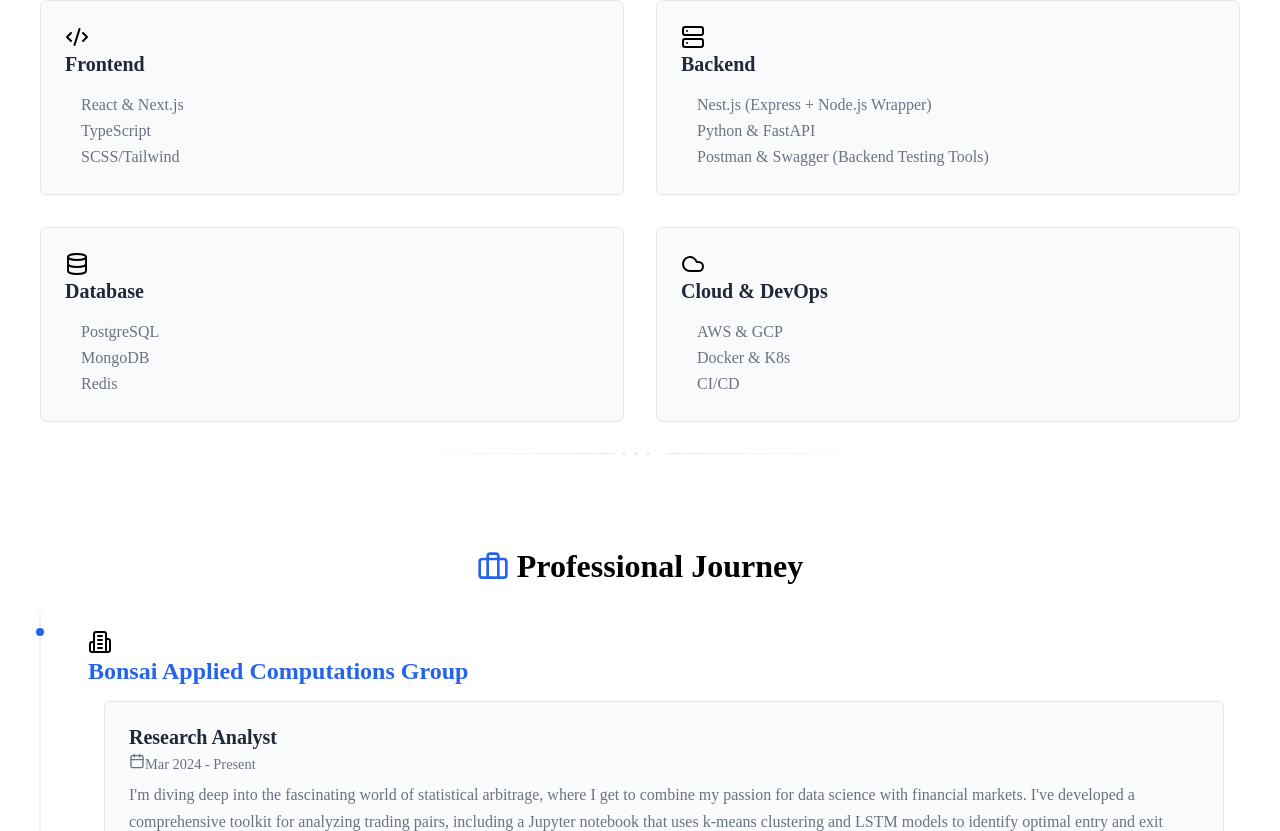
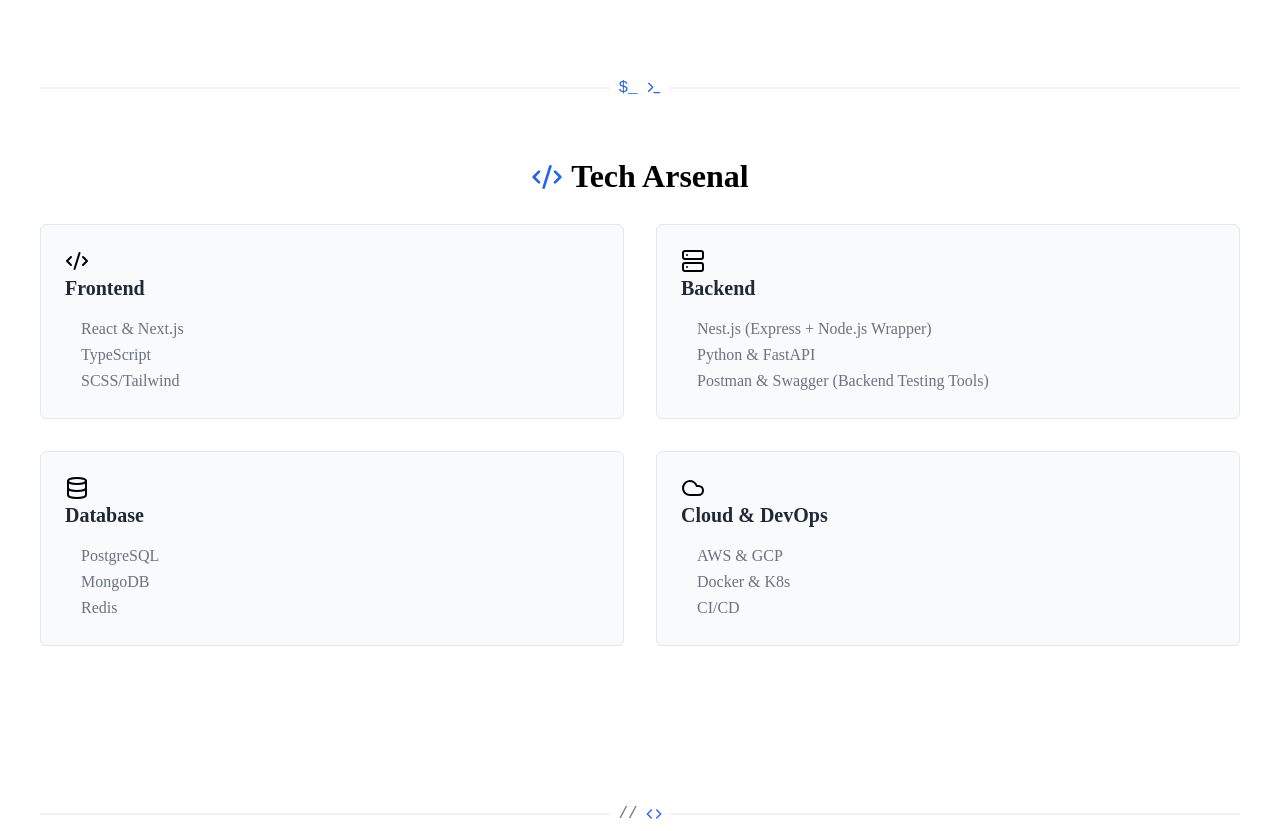
Before and after one commit to AlexMorrow239/portfolio-website, a Next.js app in the folder frontend/: page /About/About in a window 1280 px wide. Shown: the part 1149-1980 px from the top of the page. Built offline with nearby package versions, Linux system fonts and the light colour scheme.

Commit message:
added SectionDivider

```diff
--- /dev/null
+++ b/frontend/src/components/common/SectionDivider/SectionDivider.scss
@@ -0,0 +1,136 @@
+@use '../../../assets/styles/abstracts/index' as *;
+
+.section-divider {
+  position: relative;
+  margin: var(--spacing-xxxl) 0;
+  padding: var(--spacing-xl) 0;
+  min-height: 2rem;
+  display: flex;
+  align-items: center;
+  justify-content: center;
+
+  // Base divider line
+  &::after {
+    content: '';
+    position: absolute;
+    left: 0;
+    right: 0;
+    top: 50%;
+    transform: translateY(-50%);
+    width: 100%;
+    height: 1px;
+    background: var(--color-border);
+  }
+
+  // Common styles for centered content
+  &__content {
+    position: relative;
+    z-index: 2;
+    display: flex;
+    align-items: center;
+    gap: var(--spacing-xs);
+    background: var(--color-background);
+    padding: 0 var(--spacing-sm);
+    font-family: var(--mono-font), var(--mono-fallback);
+    color: var(--color-text-light);
+  }
+
+  // Code variant
+  &--code {
+    .section-divider__content {
+      &::before {
+        content: '//';
+        margin-right: var(--spacing-xs);
+      }
+    }
+  }
+
+  // Terminal variant
+  &--terminal {
+    .section-divider__content {
+      &::before {
+        content: '$_';
+        color: var(--color-primary);
+        margin-right: var(--spacing-xs);
+      }
+    }
+  }
+
+  // Database variant
+  &--database {
+    &::after {
+      background: linear-gradient(90deg, transparent, var(--color-border), transparent);
+    }
+
+    .section-divider__content {
+      &::before {
+        content: '[ ]';
+        letter-spacing: 0.25rem;
+      }
+    }
+  }
+
+  // Binary variant
+  &--binary {
+    .section-divider__content {
+      font-size: 0.75rem;
+      letter-spacing: 0.25rem;
+
+      &::before {
+        content: '01';
+      }
+    }
+  }
+
+  // Minimal variant
+  &--minimal {
+    &::after {
+      width: 40px;
+      background: var(--color-primary);
+      margin: 0 auto;
+
+      @include respond-to('sm') {
+        width: 60px;
+      }
+    }
+
+    .section-divider__content {
+      display: none;
+    }
+  }
+
+  // Icon styles
+  &__icon {
+    width: 16px;
+    height: 16px;
+    color: var(--color-primary);
+  }
+
+  // Spacing variants
+  &--sm {
+    margin: var(--spacing-xl) 0;
+    padding: var(--spacing-lg) 0;
+  }
+
+  &--md {
+    margin: var(--spacing-xxl) 0;
+    padding: var(--spacing-xl) 0;
+  }
+
+  &--lg {
+    margin: calc(var(--spacing-xxl) + var(--spacing-xl)) 0;
+    padding: var(--spacing-xxl) 0;
+  }
+
+  &--xl {
+    margin: var(--spacing-xxxl) 0;
+    padding: calc(var(--spacing-xxl) + var(--spacing-md)) 0;
+  }
+
+  // Dark mode adjustments
+  [data-theme='dark'] & {
+    .section-divider__content {
+      background-color: var(--color-background);
+    }
+  }
+}
--- /dev/null
+++ b/frontend/src/components/common/SectionDivider/SectionDivider.tsx
@@ -0,0 +1,45 @@
+import React from 'react';
+import { Terminal, Database, Code } from 'lucide-react';
+import './SectionDivider.scss';
+
+interface SectionDividerProps {
+  variant?: 'code' | 'terminal' | 'database' | 'binary' | 'minimal';
+  spacing?: 'sm' | 'md' | 'lg' | 'xl';
+  className?: string;
+}
+
+const SectionDivider: React.FC<SectionDividerProps> = ({
+  variant = 'code',
+  spacing = 'xl',
+  className = '',
+}) => {
+  const getIcon = (): JSX.Element | null => {
+    switch (variant) {
+      case 'code':
+        return <Code className="section-divider__icon" />;
+      case 'terminal':
+        return <Terminal className="section-divider__icon" />;
+      case 'database':
+        return <Database className="section-divider__icon" />;
+      case 'binary':
+        return null;
+      default:
+        return null;
+    }
+  };
+
+  return (
+    <div
+      className={`
+        section-divider
+        section-divider--${variant}
+        section-divider--${spacing}
+        ${className}
+      `}
+    >
+      {variant !== 'minimal' && <div className="section-divider__content">{getIcon()}</div>}
+    </div>
+  );
+};
+
+export default SectionDivider;
--- a/frontend/src/pages/About/About.scss
+++ b/frontend/src/pages/About/About.scss
@@ -17,38 +17,7 @@
     position: relative;
     margin-bottom: var(--spacing-xxl);
     padding: var(--spacing-xl) 0;
-    scroll-margin-top: 2rem;
-
-    // Fancy section divider
-    &:not(:last-child)::after {
-      content: '';
-      position: absolute;
-      bottom: calc(var(--spacing-xl) * -1);
-      left: 50%;
-      transform: translateX(-50%);
-      width: 60%;
-      height: 1px;
-      background: linear-gradient(90deg, transparent, var(--color-border), transparent);
-
-      @include respond-to('sm') {
-        width: 40%;
-      }
-    }
-
-    // Decorative dots
-    &:not(:last-child)::before {
-      content: '•••';
-      position: absolute;
-      bottom: calc(var(--spacing-xl) * -1.25);
-      left: 50%;
-      transform: translateX(-50%);
-      color: var(--color-border);
-      letter-spacing: 0.5rem;
-      font-size: 0.75rem;
-      background: var(--color-background);
-      padding: 0 var(--spacing-sm);
-      z-index: 1;
-    }
+    scroll-margin-top: 4rem;
 
     &:first-child {
       padding-top: 0;
--- a/frontend/src/pages/About/About.tsx
+++ b/frontend/src/pages/About/About.tsx
@@ -6,9 +6,9 @@
 import Education from '@/components/Education/Education';
 import Professional from '@/components/Professional/Professional';
 import Interests from '@/components/Interests/Interests';
+import SectionDivider from '@/components/common/SectionDivider/SectionDivider';
 
-const About: React.FC = () => {
-  return (
+const About: React.FC = () => (
   <div className="about">
     <motion.section
       initial={{ opacity: 0, y: 20 }}
@@ -19,19 +19,22 @@
       <Terminal className="about__section-icon" />
       <h1>Full-Stack Developer with Backend Passion</h1>
       <p>
-          While I enjoy crafting complete solutions across the stack, my true passion lies in
-          backend engineering and systems design. I thrive on building robust architectures,
-          optimizing performance, and solving complex computational challenges that power modern
-          applications.
+        While I enjoy crafting complete solutions across the stack, my true passion lies in backend
+        engineering and systems design. I thrive on building robust architectures, optimizing
+        performance, and solving complex computational challenges that power modern applications.
       </p>
     </motion.section>
 
+    <SectionDivider variant="binary" spacing="sm" />
+
     <Education />
+    <SectionDivider variant="terminal" spacing="sm" />
     <TechArsenal />
+    <SectionDivider variant="code" spacing="sm" />
     <Professional />
+    <SectionDivider variant="database" spacing="sm" />
     <Interests />
   </div>
 );
-};
 
 export default About;
--- a/frontend/src/pages/Home/Home.tsx
+++ b/frontend/src/pages/Home/Home.tsx
@@ -13,6 +13,7 @@
   Cpu,
 } from 'lucide-react';
 import './Home.scss';
+import SectionDivider from '@/components/common/SectionDivider/SectionDivider';
 
 const Home: React.FC = () => {
   // Background circle positions for the hero section
@@ -175,7 +176,7 @@
           </motion.div>
         </div>
       </section>
-
+      <SectionDivider variant="minimal" spacing="md" />
       {/* Skills Section */}
       <section className="skills">
         <div className="container">
@@ -203,7 +204,7 @@
         </div>
       </section>
 
-      <div className="section-divider"></div>
+      <SectionDivider variant="code" spacing="md" />
 
       {/* Metrics Section */}
       <section className="metrics">
```
Also changed, not shown: frontend/src/pages/Home/Home.scss (+7 -23 lines), frontend/src/pages/Projects/Projects.tsx (+22 -16 lines). Lines whose indentation alone changed are shown as unchanged.
